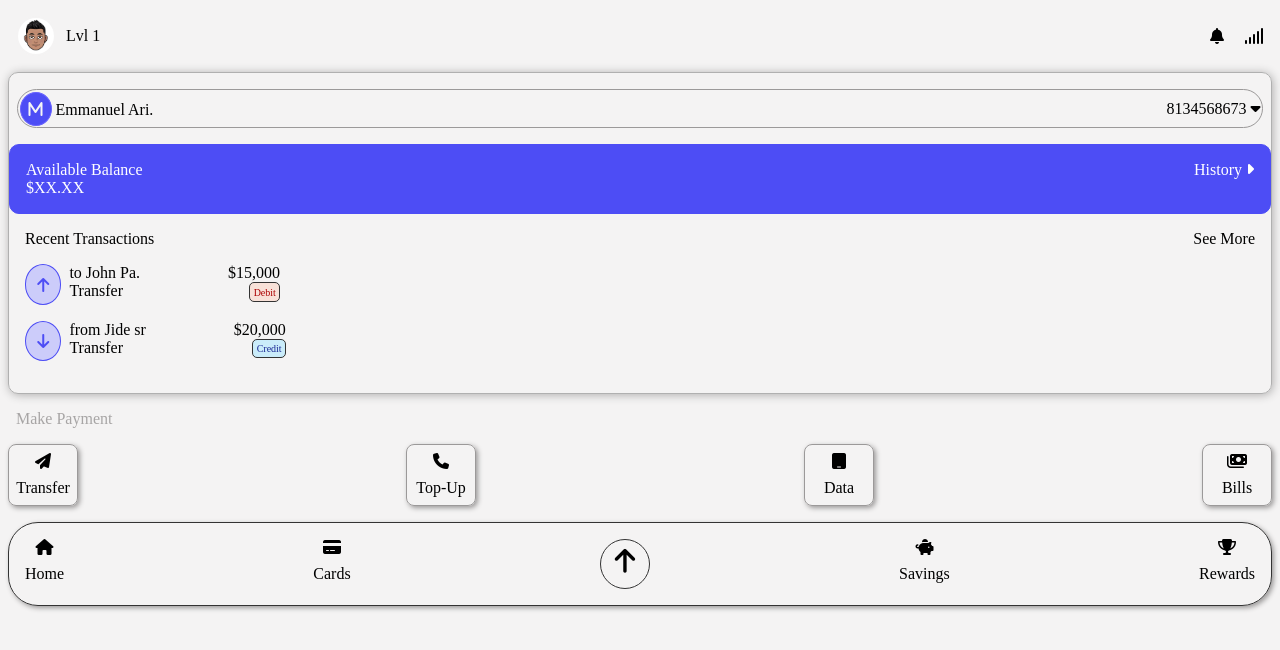
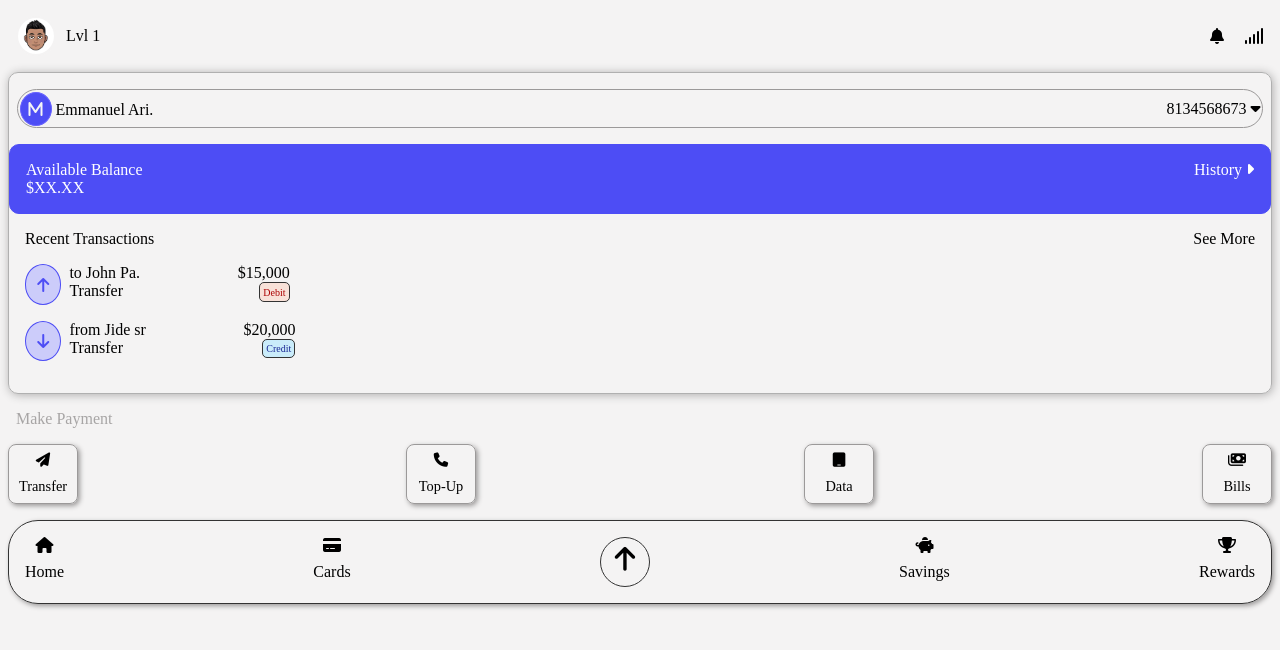
Before and after one commit to Emafido/moniepoint, a plain HTML site: page moniepoint/index.html in a window 1280 px wide. Drawn offline with Linux system fonts and the light colour scheme.

Commit message:
Update main.css

```diff
--- a/moniepoint/main.css
+++ b/moniepoint/main.css
@@ -6,6 +6,7 @@
 body{
   width: 100vw;
   background-color: rgb(244, 243, 243);
+  min-height: 100vh;
 }
 img{
   width: 40px;
@@ -94,7 +95,7 @@ img{
   display: flex;
   flex-direction: column;
   align-items: flex-end;
-  margin-left: 5.5rem;
+  margin-left: 6.1rem;
 }
 .credit, .debit{
   border: 1px solid #333;
@@ -129,6 +130,7 @@ img{
   border-radius: 8px;
   width: 70px;
   box-shadow: 2px 2px 5px rgb(155, 153, 153);
+  font-size: .9rem;
 }
 .options{
   display: flex;
```
